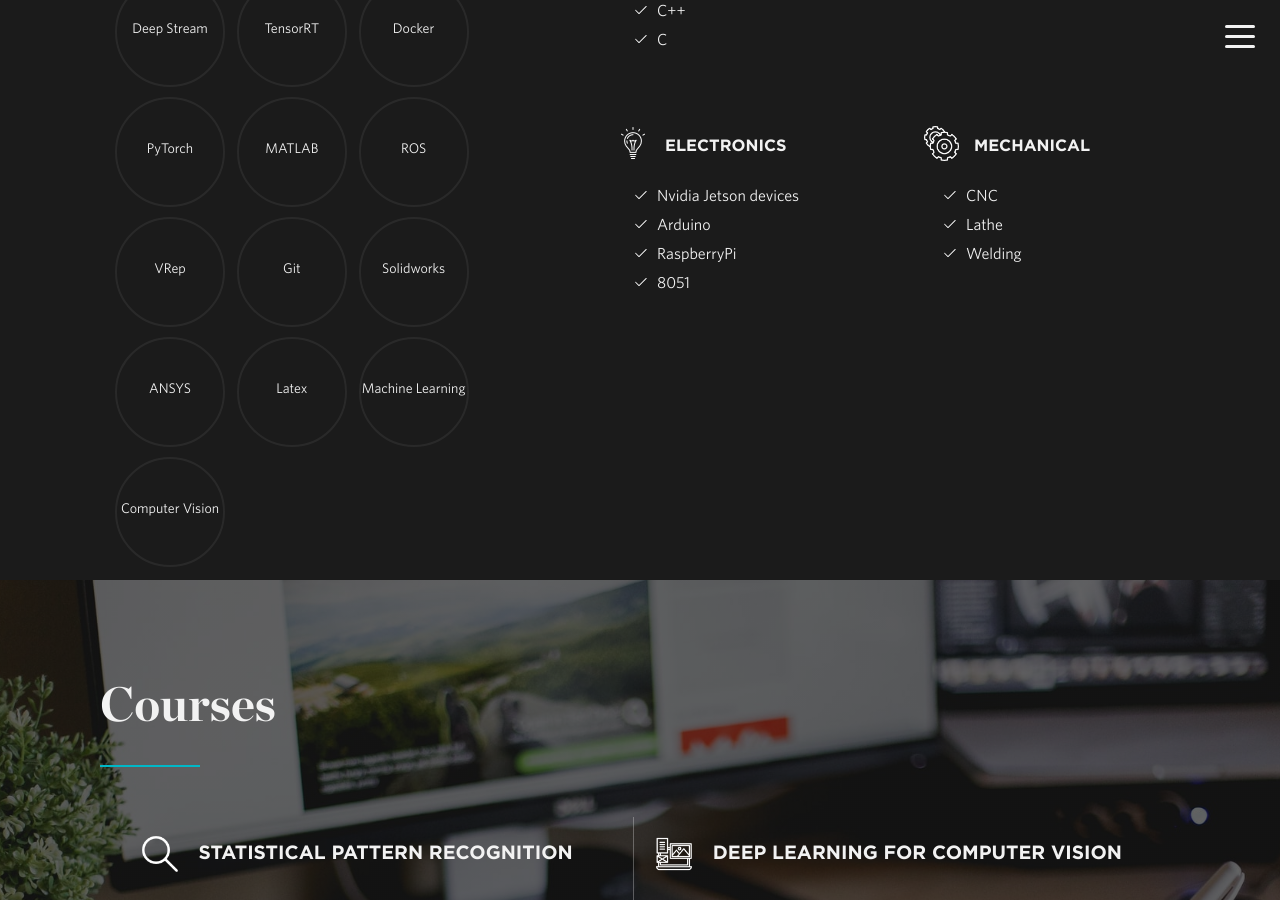
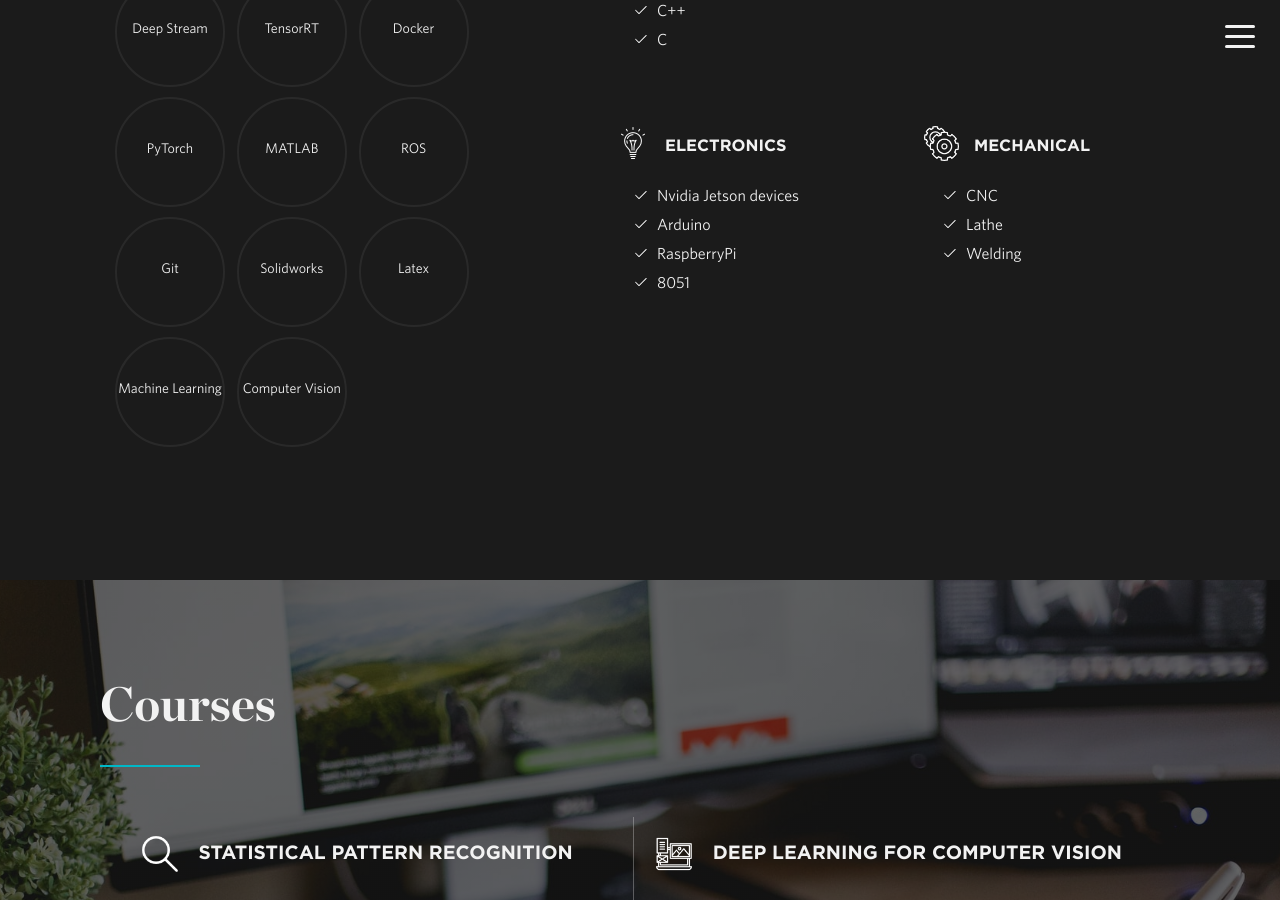
Before and after one commit to sgteja/trailsite.github.io, a Jekyll site: the page built from index.html, in a window 1280 px wide and 900 px high, scrolled down 3443 px. Built offline with Jekyll 4.4.1, drawn with Linux system fonts in a browser that asks for light colours; nearby versions of some CDN libraries.

Commit message:
removing a few to adjust the view

```diff
--- a/_data/skills.yml
+++ b/_data/skills.yml
@@ -10,10 +10,8 @@ tools:
   - item: PyTorch
   - item: MATLAB
   - item: ROS
-  - item: VRep
   - item: Git
   - item: Solidworks
-  - item: ANSYS
   - item: Latex
   - item: Machine Learning
   - item: Computer Vision
```
